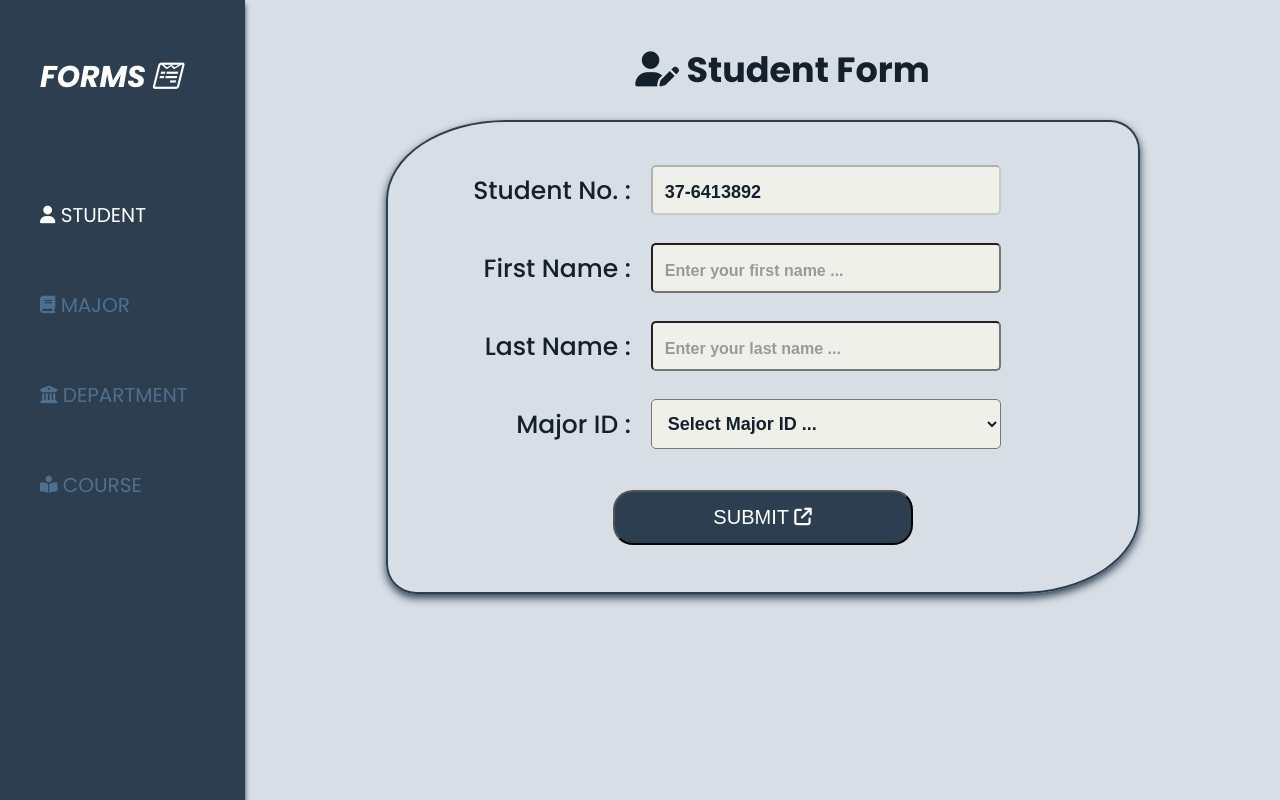
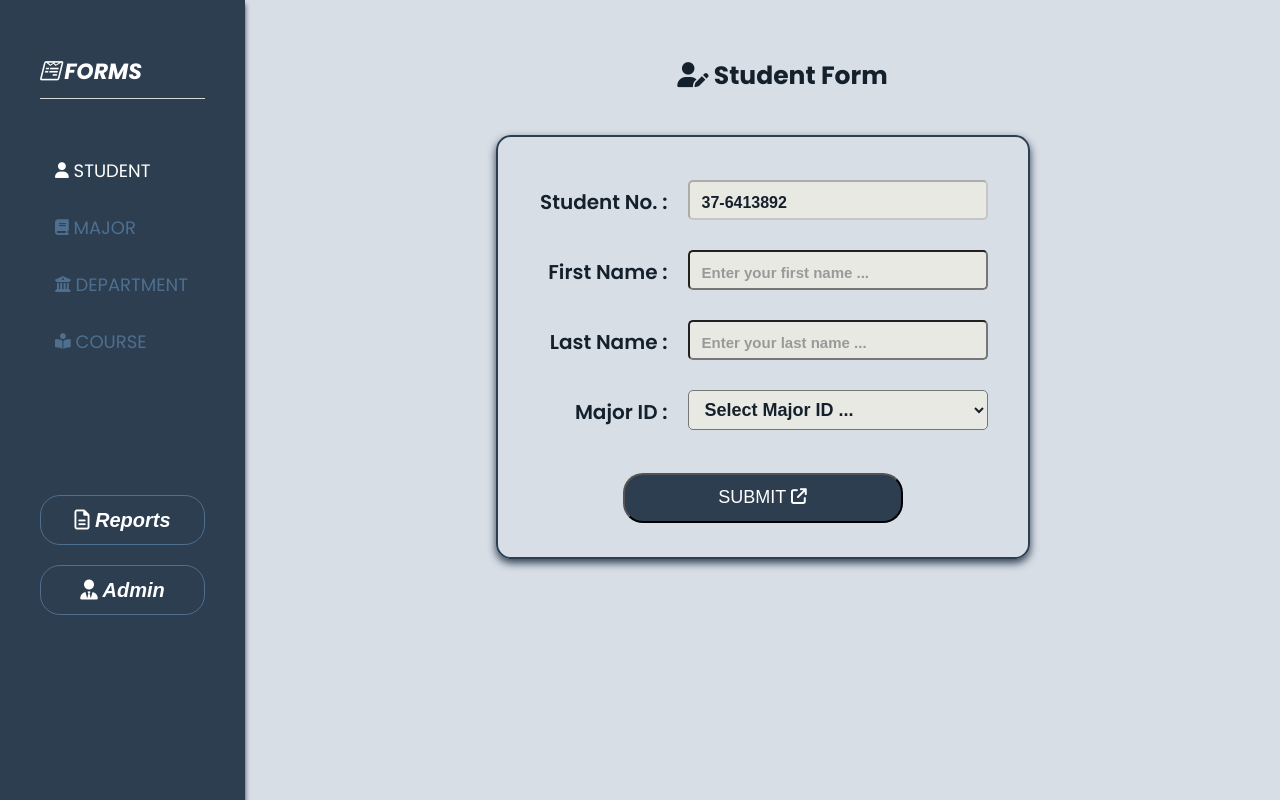
Before and after one commit to erckafrmns/CSE4_Database, a PHP site: page / in a window 1280 px wide. Run offline with PHP 8.4, Linux system fonts and the light colour scheme; data that the repository does not hold is empty; some libraries are stand-ins or nearby versions.

Commit message:
Fixed side navbar

```diff
--- a/css/student.css
+++ b/css/student.css
@@ -20,26 +20,71 @@ nav{
 
 nav h2{
     color: white;
-    font-size: 30px;
+    font-size: 22px;
     font-style: italic;
-    padding: 30px 0 75px 40px;
+    margin-top: 15px;
+    padding: 40px 40px;
+    box-sizing: border-box;
 }
 
-nav a{
+.tabs {
+    display: block;
+    font-size: 20px;
+    font-style: italic;
+    text-decoration: none;
+    color: white;
+    font-weight: 600;
+    height:50px;
+    width: 100px;
+    border: 1px solid #4F6F8F;
+    border-radius: 20px 20px 20px 20px;
+    background-color: #2C3E50;
+    margin: 0 40px 20px 40px;
+    padding: 10px 0;
+    cursor: pointer;
+    text-align: center;
+    width: calc(100% - 80px);
+    box-sizing: border-box;
+}
+
+.tabs:hover {
+    color: #4F6F8F;
+}
+
+.forms-items{
+    margin-bottom: 140px;
+}
+
+.forms-items a{
     display: block;
     text-decoration: none;
     color: #4F6F8F;
-    font-size: 20px;
-    margin: 0 40px 60px 40px ;
+    font-size: 18px;
+    margin: 0 40px 30px 55px ;
     transition: all 0.3s ease;
 }
 
-nav a:hover{
+.forms-items a:hover{
     color: white;
 }
 
-nav a.active{
+.forms-items a.active{
     color: white;
+}
+
+nav h2::after,
+.tabs a::after {
+    content: '';
+    display: block;
+    height: 1px;
+    width:100%;
+    background-color: #d8d8d3;
+    margin: 10px auto;
+}
+
+nav h2::after {
+    margin-bottom: 0;
+    padding-bottom: 0;
 }
 
 /* CONTENT PANEL */
@@ -52,18 +97,19 @@ nav a.active{
 }
 
 .contentPanel h1{
-    padding: 20px 0 0 40px;
-    font-size: 35px;
+    padding: 40px 0 0 40px;
+    font-size: 25px;
+    margin-bottom: 40px;
 }
 
 /* FORM */
 .form-container{
     display: inline-block;
     border: 2px solid #2C3E50;
-    border-radius: 120px 30px 120px 30px / 80px 30px 80px 30px;
+    border-radius: 15px;
     text-align: left;
-    width: 750px;
-    height: 470px;
+    width: 600x;
+    height: 420px;
     box-shadow: 0 4px 8px #2C3E50;
 }
 
@@ -75,8 +121,8 @@ form{
 
 label{
     grid-column: 1;
-    font-size: 25px;
-    font-weight: 500;
+    font-size: 20px;
+    font-weight: 600;
     font-style: normal;
     text-align: right;
     margin: 10px 20px 30px 0;
@@ -85,11 +131,11 @@ label{
 
 input {
     grid-column: 2;
-    width: 350px;
-    height: 50px;
+    width: 300px;
+    height: 40px;
     box-sizing: border-box;
-    background-color: #F0F0EA;
-    font-size: 18px;
+    background-color: #e9e9e4;
+    font-size: 16px;
     color: #14202B;
     font-weight: 600;
     padding: 6px 0 0 12px;
@@ -99,15 +145,15 @@ input {
 
 input::-webkit-input-placeholder{
     color: #999;
-    font-size: 16px;
+    font-size: 15px;
 }
 
 #MajorID {
     grid-column: 2;
-    width: 350px;
-    height: 50px;
+    width: 300px;
+    height: 40px;
     box-sizing: border-box;
-    background-color: #F0F0EA;
+    background-color: #e9e9e4;
     font-weight: 600;
     padding: 6px 0 6px 12px;
     border-radius: 5px;
@@ -123,24 +169,25 @@ input::-webkit-input-placeholder{
     font-size: 18px;
     font-weight: 600;
     width: 350px;
+    height: 40px;
 }
 
-button {
+.contentPanel button {
     grid-column: 1 / span 2;
     justify-self: center;
     padding: 10px 20px;
-    width: 300px;
-    height: 55px;
+    width: 280px;
+    height: 50px;
     border-radius: 20px 20px 20px 20px;
     margin-top: 16px;
     background-color: #2C3E50;
     color: white;
-    font-size: 20px;
+    font-size: 18px;
     cursor: pointer;
     transition: all 0.3s ease;
 }
 
-button:hover{
+.contentPanel button:hover{
     color: #4F6F8F;
     transform: scale(0.95);
 }
--- a/index.php
+++ b/index.php
@@ -67,11 +67,15 @@ while ($row = mysqli_fetch_assoc($majorResult)) {
 <body>
 
     <nav>
-        <h2>FORMS  <i class="fa-brands fa-wpforms" style="color: #ffffff; font-style: italic;"></i></h2>
-        <a href="index.php" class="active"><i class="fa-solid fa-user fa-sm"></i>               STUDENT</a>
-        <a href="major.php"><i class="fa-solid fa-book fa-sm"></i>               MAJOR</a>
-        <a href="department.php"><i class="fa-solid fa-building-columns fa-sm"></i>               DEPARTMENT</a>
-        <a href="course.php"><i class="fa-solid fa-book-open-reader fa-sm"></i>               COURSE</a>
+        <h2><i class="fa-brands fa-wpforms" style="color: #ffffff; font-style: italic;"></i>            FORMS</h2>
+        <div class="forms-items">
+            <a href="index.php" class="active"><i class="fa-solid fa-user fa-sm"></i>               STUDENT</a>
+            <a href="major.php"><i class="fa-solid fa-book fa-sm"></i>               MAJOR</a>
+            <a href="department.php"><i class="fa-solid fa-building-columns fa-sm"></i>               DEPARTMENT</a>
+            <a href="course.php"><i class="fa-solid fa-book-open-reader fa-sm"></i>               COURSE</a>
+        </div>
+        <button onclick="location.href='reports.php'" class="tabs"><i class="fa-regular fa-file-lines"></i>            Reports</button>
+        <button onclick="location.href='admin.php'" class="tabs"><i class="fa-solid fa-user-tie"></i>            Admin</button>
     </nav>
 
     <div class="contentPanel">
```
Also changed, not shown: admin.php (added, +24 -0 lines), course.php (+9 -5 lines), css/style.css (+62 -17 lines), department.php (+9 -5 lines), major.php (+9 -5 lines), reports.php (added, +24 -0 lines).
